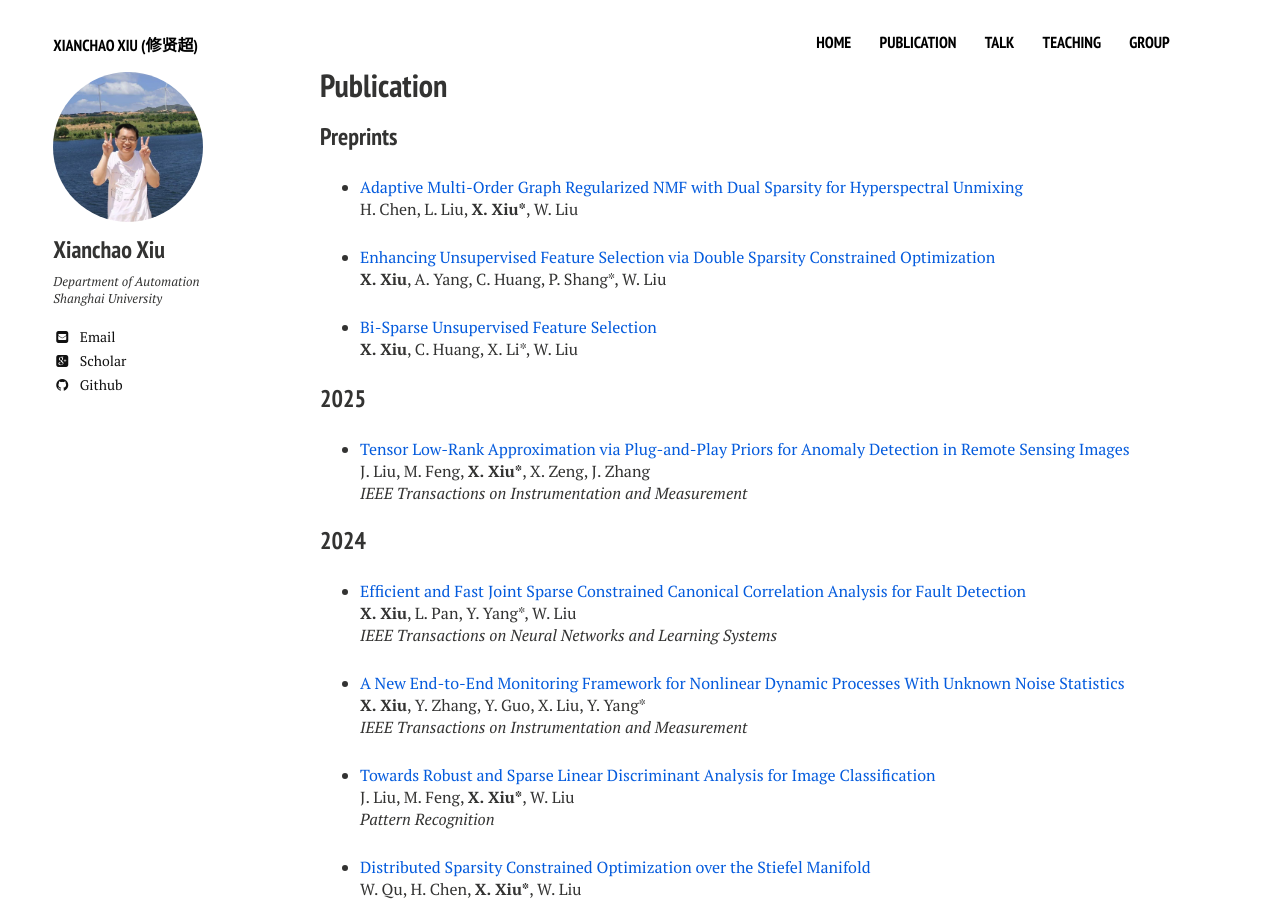
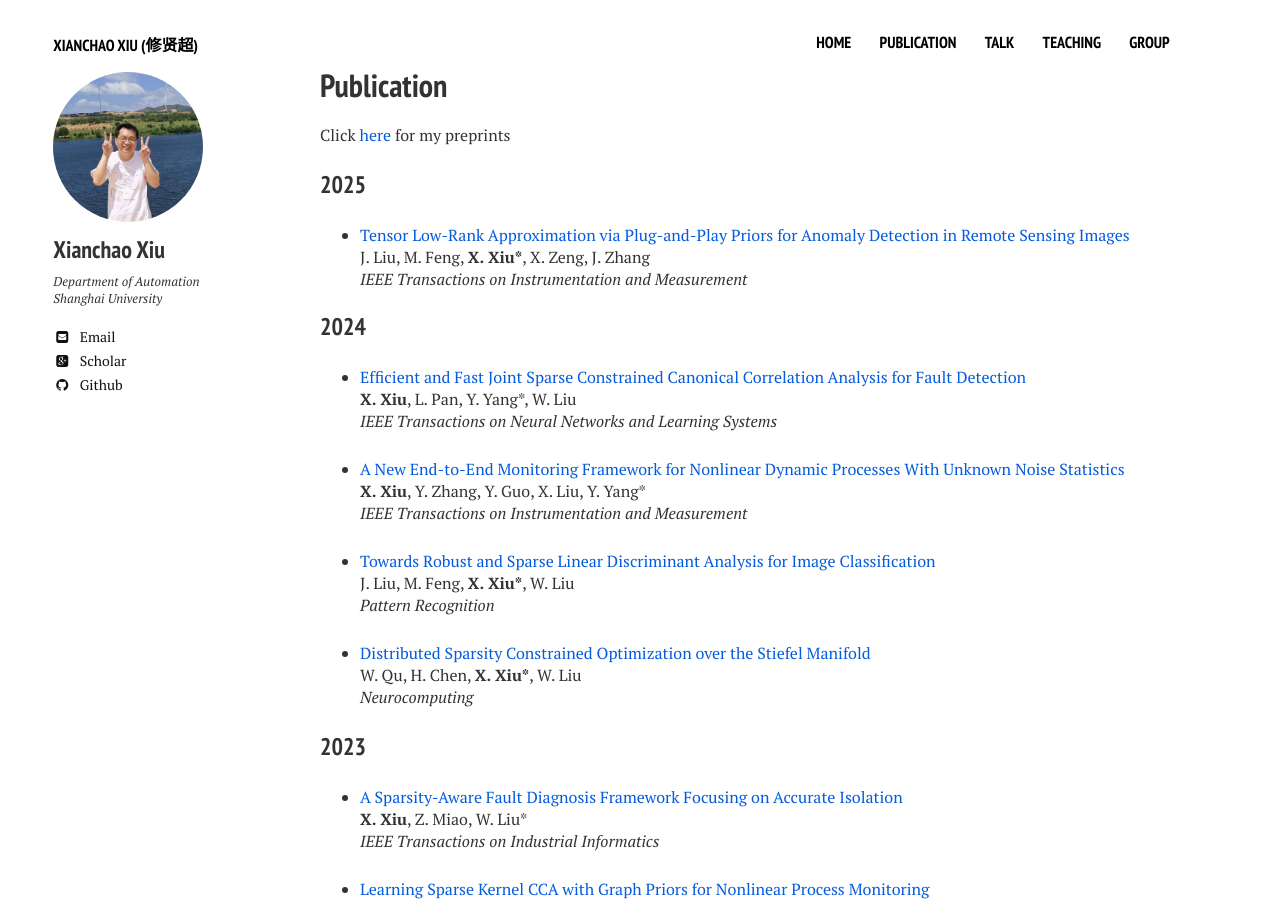
Before and after one commit to xianchaoxiu/xianchaoxiu.github.io, a Jekyll site: the page built from publication/index.md, in a window 1280 px wide and 900 px high. Built offline with Jekyll 4.4.1, drawn with Linux system fonts in a browser that asks for light colours; nearby versions of some CDN libraries.

Commit message:
Update index.md

```diff
--- a/publication/index.md
+++ b/publication/index.md
@@ -9,19 +9,7 @@ share: false
 ---
 
 
-### Preprints
-
-* <a href="https://arxiv.org/abs/2503.19258" class="textlink" target="_blank"> Adaptive Multi-Order Graph Regularized NMF with Dual Sparsity for Hyperspectral Unmixing </a><br>
-H. Chen, L. Liu, <b>X. Xiu*</b>, W. Liu <br>
-
-
-* <a href="https://arxiv.org/abs/2501.00726" class="textlink" target="_blank"> Enhancing Unsupervised Feature Selection via Double Sparsity Constrained Optimization </a><br>
-<b>X. Xiu</b>, A. Yang, C. Huang, P. Shang*, W. Liu <br>
-
-
-* <a href="https://arxiv.org/abs/2412.16819" class="textlink" target="_blank"> Bi-Sparse Unsupervised Feature Selection </a><br>
-<b>X. Xiu</b>, C. Huang, X. Li*, W. Liu <br>
-
+Click <a href="https://arxiv.org/search/?query=xiu%2C+xianchao&searchtype=all&abstracts=show&order=-announced_date_first&size=50" class="textlink" target="_blank"> here </a> for my preprints
 
 
 ### 2025
```
